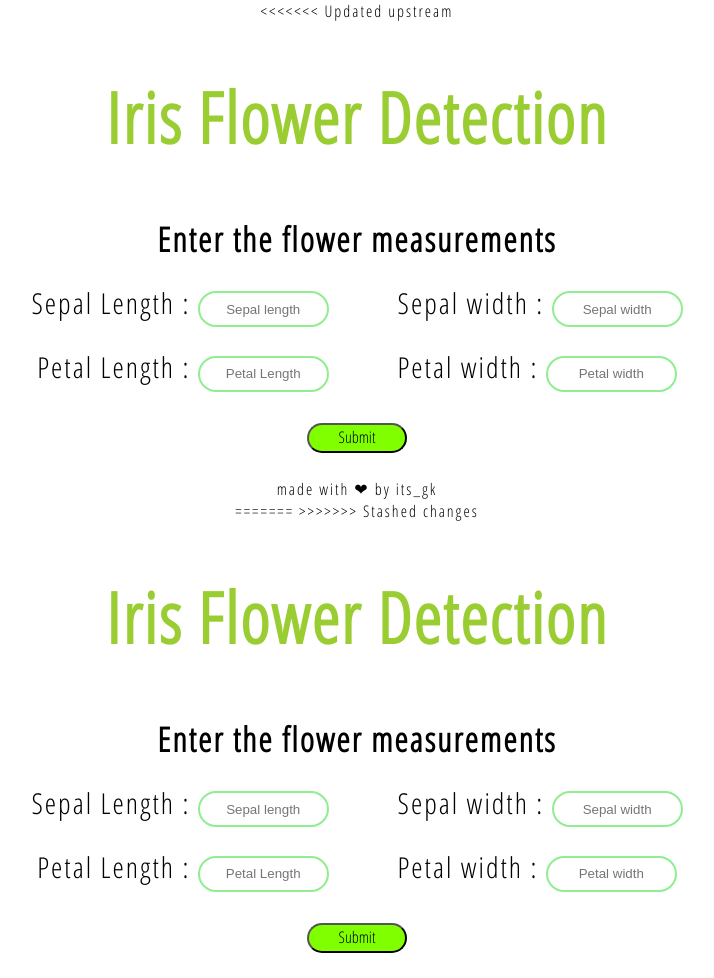
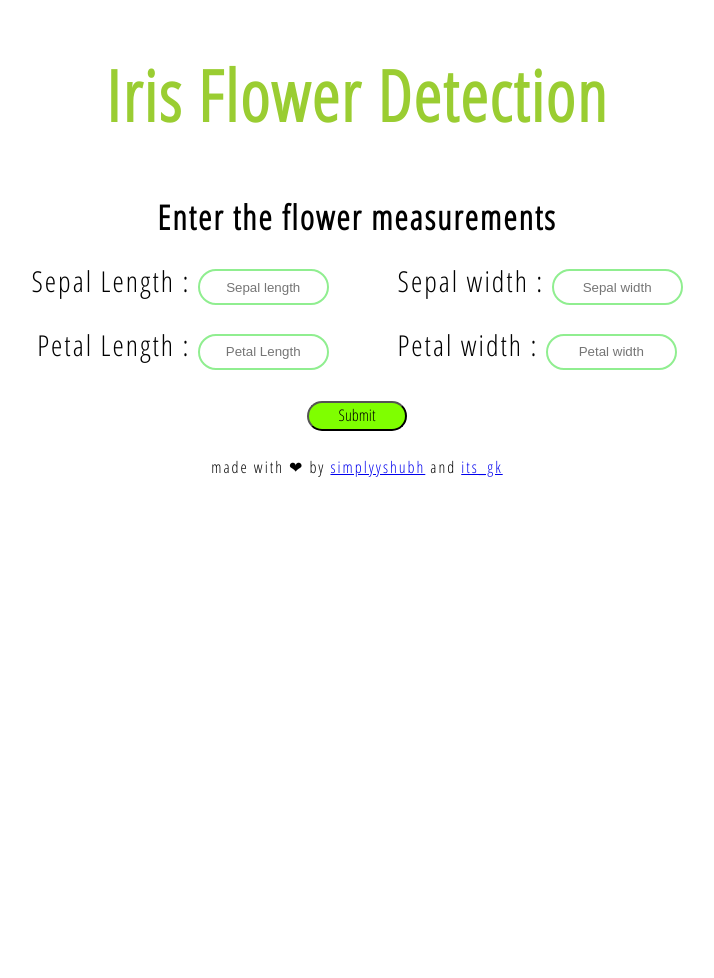
Before and after one commit to ctrl-gaurav/Iris-flower-classification, a Flask app: page / in a window 1280 px wide. Shown: the whole page, without its empty margins (283-997 px from the left). After the commit the page ends 477 px from the top, so only its background shows below. Run offline with Flask 2, Linux system fonts and the light colour scheme; parts of the project's set-up code (start-up, migrations or seed data) failed here and were passed over.

Commit message:
Changed index.html

```diff
--- a/templates/index.html
+++ b/templates/index.html
@@ -12,48 +12,6 @@
 
   <title>Iris Flower detection</title>
 </head>
-<<<<<<< Updated upstream
-<body>
-    <h1>Iris Flower Detection</h1>
-    <div class="form-1">
-        <h3>Enter the flower measurements</h3>
-
-        <form action="\form_action" method="POST">
-            <span class = "ipt">
-                <label for="sLength">
-                    Sepal Length : <input id="sLength" type="number" step="0.1" name="sLength"  placeholder="Sepal length" required>
-                </label>
-            </span>
-
-            <span class = "ipt">
-                <label for="sWidth">
-                    Sepal width : <input id="sWidth" type="number" step="0.1" name="sWidth" placeholder="Sepal width" required>
-                </label>
-            </span>
-
-            <br>
-
-            <span class = "ipt">
-                <label for="pLength">
-                    Petal Length : <input id="pLength" type="number" step="0.1" name="pLength" placeholder="Petal Length"required>
-                </label>
-            </span>
-
-            <span class = "ipt">
-                <label for="pWidth">
-                    Petal width : <input id="pWidth" type="number" step="0.1" name="pWidth" placeholder="Petal width"  required>
-                </label>
-            </span>
-
-            <br>
-            <input class ="btn-submit" type="submit" value="Submit" name="submit">
-        </form>
-    </div>
-    <div class="result">  {{result}} </div>
-    <div>made with ❤ by its_gk</div>
-
-=======
->>>>>>> Stashed changes
 
 <body>
   <h1>Iris Flower Detection</h1>
@@ -96,6 +54,7 @@
     </form>
   </div>
   <div class="result">{{result}}</div>
+  <div>made with ❤ by <a href ="https://github.com/SimplyyShubh">simplyyshubh</a> and <a href="https://github.com/ctrl-gaurav">its_gk</a></div>
 </body>
 
 </html>
```
